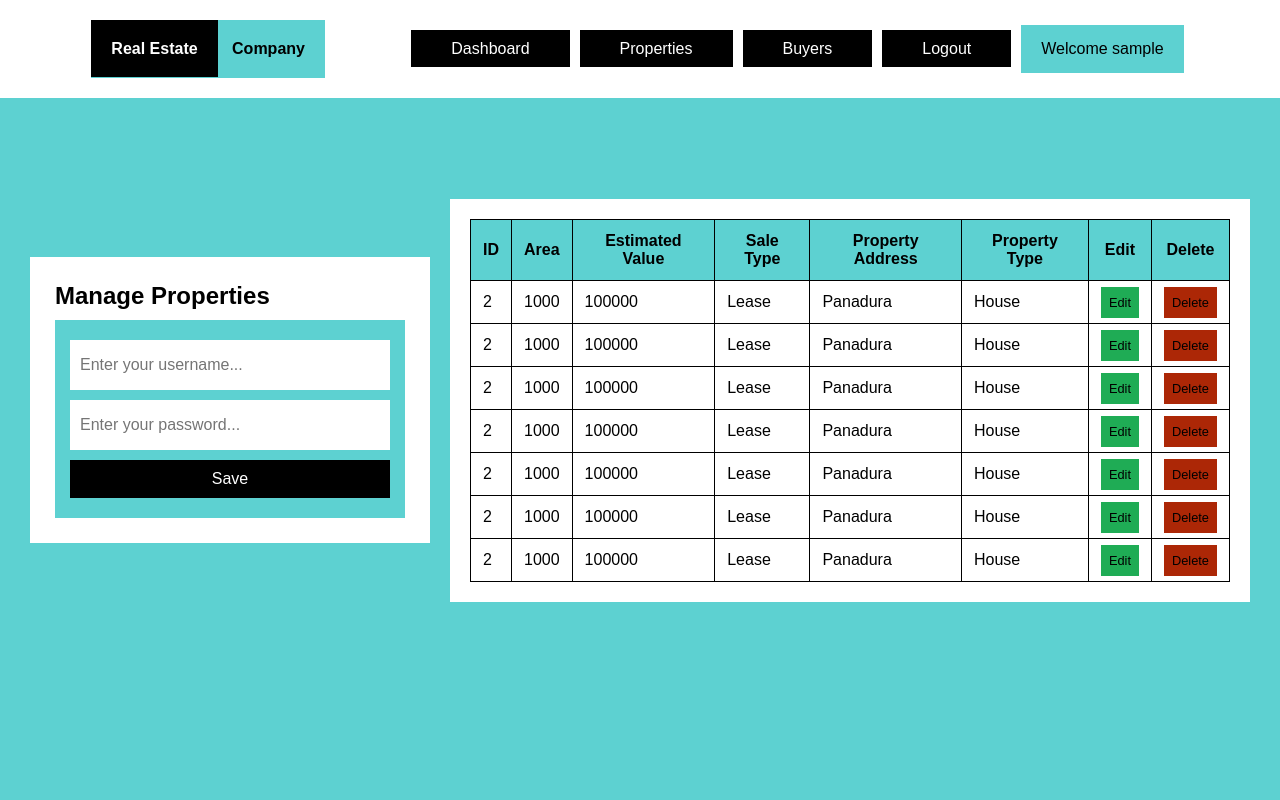
After one commit to wahsandaruwan/simple_real_estate_php, a PHP site: page /properties.php in a window 1280 px wide. The commit adds this page. Run offline with PHP 8.4, Linux system fonts and the light colour scheme; the visitor is signed in with stand-in values (Sample User, id 1).

Commit message:
Data table structure and style done

```diff
--- /dev/null
+++ b/inc/navbar.php
@@ -0,0 +1,10 @@
+<div class="nav-bar">
+    <div class="logo"><span>Real Estate</span> Company</div>
+    <ul class="menu">
+        <li><a href="./dashboard.php">Dashboard</a></li>
+        <li><a href="./properties.php">Properties</a></li>
+        <li><a href="./buyers.php">Buyers</a></li>
+        <li><a href="./inc/logout.php">Logout</a></li>
+        <li class="user">Welcome <?php if(isset($_SESSION["username"])) echo $_SESSION["username"]; ?></li>
+    </ul>
+</div>
--- a/index.php
+++ b/index.php
@@ -1,7 +1,7 @@
 <?php
     session_start();
     // Logged in
-    if(isset($_SESSION["user_id"])){
+    if(isset($_SESSION["username"])){
         header("location: ./dashboard.php");
     }
     // Header
@@ -14,7 +14,7 @@
             <form action="./inc/login.php" method="post">
                 <input type="text" name="username" placeholder="Enter your username..." required>
                 <input type="password" name="password" placeholder="Enter your password..." required>
-                <button type="submit" name="lg-btn" class="lg-btn">Login</button>
+                <button type="submit" name="lg-btn" class="frm-btn">Login</button>
             </form>
         </div>
     </div>
--- /dev/null
+++ b/properties.php
@@ -0,0 +1,118 @@
+<?php
+    session_start();
+    // Not logged in
+    if(!isset($_SESSION["username"])){
+        header("location: ./index.php");
+    }
+
+    // Header
+    require_once "./inc/header.php";
+
+    // --Db Conn--
+    require_once "./inc/dbh.php";
+?>
+<body>
+    <?php
+        // Navbar
+        require_once "./inc/navbar.php";
+    ?>
+    <div class="main-sec">
+        <div class="common-frm">
+            <h2>Manage Properties</h2>
+            <form action="./inc/login.php" method="post">
+                <input type="text" name="username" placeholder="Enter your username..." required>
+                <input type="password" name="password" placeholder="Enter your password..." required>
+                <button type="submit" name="prop-btn" class="frm-btn">Save</button>
+            </form>
+        </div>
+        <div class="data-tbl">
+            <table>
+                <thead>
+                    <tr>
+                        <th>ID</th>
+                        <th>Area</th>
+                        <th>Estimated Value</th>
+                        <th>Sale Type</th>
+                        <th>Property Address</th>
+                        <th>Property Type</th>
+                        <th>Edit</th>
+                        <th>Delete</th>
+                    </tr>
+                </thead>
+                <tbody>
+                    <tr>
+                        <td>2</td>
+                        <td>1000</td>
+                        <td>100000</td>
+                        <td>Lease</td>
+                        <td>Panadura</td>
+                        <td>House</td>
+                        <td><a class="btn-tbl btn-edit" href="#">Edit</a></td>
+                        <td><a class="btn-tbl btn-del" href="#">Delete</a></td>
+                    </tr>
+                    <tr>
+                        <td>2</td>
+                        <td>1000</td>
+                        <td>100000</td>
+                        <td>Lease</td>
+                        <td>Panadura</td>
+                        <td>House</td>
+                        <td><a class="btn-tbl btn-edit" href="#">Edit</a></td>
+                        <td><a class="btn-tbl btn-del" href="#">Delete</a></td>
+                    </tr>
+                    <tr>
+                        <td>2</td>
+                        <td>1000</td>
+                        <td>100000</td>
+                        <td>Lease</td>
+                        <td>Panadura</td>
+                        <td>House</td>
+                        <td><a class="btn-tbl btn-edit" href="#">Edit</a></td>
+                        <td><a class="btn-tbl btn-del" href="#">Delete</a></td>
+                    </tr>
+                    <tr>
+                        <td>2</td>
+                        <td>1000</td>
+                        <td>100000</td>
+                        <td>Lease</td>
+                        <td>Panadura</td>
+                        <td>House</td>
+                        <td><a class="btn-tbl btn-edit" href="#">Edit</a></td>
+                        <td><a class="btn-tbl btn-del" href="#">Delete</a></td>
+                    </tr>
+                    <tr>
+                        <td>2</td>
+                        <td>1000</td>
+                        <td>100000</td>
+                        <td>Lease</td>
+                        <td>Panadura</td>
+                        <td>House</td>
+                        <td><a class="btn-tbl btn-edit" href="#">Edit</a></td>
+                        <td><a class="btn-tbl btn-del" href="#">Delete</a></td>
+                    </tr>
+                    <tr>
+                        <td>2</td>
+                        <td>1000</td>
+                        <td>100000</td>
+                        <td>Lease</td>
+                        <td>Panadura</td>
+                        <td>House</td>
+                        <td><a class="btn-tbl btn-edit" href="#">Edit</a></td>
+                        <td><a class="btn-tbl btn-del" href="#">Delete</a></td>
+                    </tr>
+                    <tr>
+                        <td>2</td>
+                        <td>1000</td>
+                        <td>100000</td>
+                        <td>Lease</td>
+                        <td>Panadura</td>
+                        <td>House</td>
+                        <td><a class="btn-tbl btn-edit" href="#">Edit</a></td>
+                        <td><a class="btn-tbl btn-del" href="#">Delete</a></td>
+                    </tr>
+                </tbody>
+            </table>
+        </div>
+    </div>
+</body>
+</html>
--- a/style.css
+++ b/style.css
@@ -136,6 +136,57 @@ a:hover, button:hover{
     background-color: #5dd1d1;
 }
 
+/* Table */
+.data-tbl{
+    max-width: 800px;
+    width: 100%;
+    max-height: 500px;
+    background-color: #fff;
+    margin-left: 20px;
+    padding: 20px;
+    overflow-y: auto;
+}
+
+.data-tbl table{
+    width: 100%;
+    background-color: #fff;
+}
+
+.data-tbl table,
+.data-tbl table th,
+.data-tbl table td {
+    border: 1px solid black;
+    border-collapse: collapse;
+}
+
+.data-tbl table th,
+.data-tbl table td{
+    padding: 12px;
+}
+
+.data-tbl table th{
+    background-color: #5dd1d1;
+}
+
+.data-tbl .btn-tbl{
+    padding: 8px;
+    color: #000;
+    font-size: 0.8rem;
+}
+
+.data-tbl .btn-edit{
+    background-color: #1fac55;
+}
+
+.data-tbl .btn-del{
+    background-color: #ac2706;
+}
+
+.data-tbl .btn-tbl:hover{
+    background-color: #000;
+    color: #fff;
+}
+
 /* -----Dashboard page----- */
 .sum-box{
     background-color: #fff;
```
Also changed, not shown: dashboard.php (+5 -11 lines).
